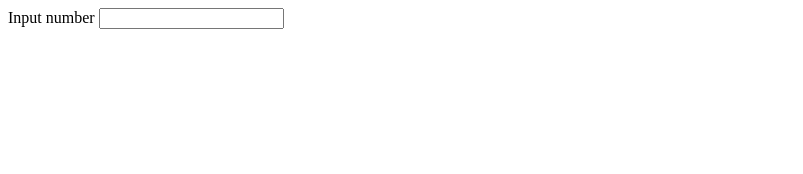
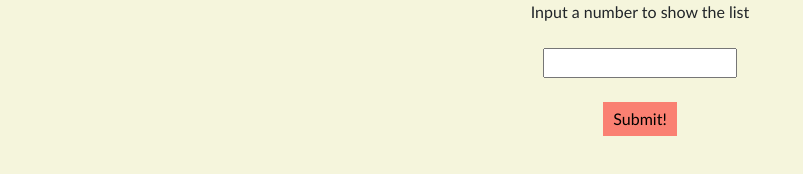
Before and after one commit to Estelope/Mr-Robogers-Neighborhood, a plain HTML site: page index.html in a window 1280 px wide. Shown: the whole page, without its empty margins (0-803 px from the left). Drawn offline with Linux system fonts and the light colour scheme.

Commit message:
add basic styling/ expand UI for inputs

```diff
--- a/css/styles.css
+++ b/css/styles.css
@@ -0,0 +1,19 @@
+.hidden {
+  display: none;
+}
+
+.center {
+  margin: auto;
+  text-align: center;
+  font-family: 'Gill Sans', 'Gill Sans MT', Calibri, 'Trebuchet MS', sans-serif;
+  background-color: beige;
+}
+
+.submitButton {
+  padding: 5px 10px;
+  background-color: salmon;
+  color: rgb(0, 0, 0);
+  border: black 10px;
+  cursor: crosshair;
+
+}
--- a/index.html
+++ b/index.html
@@ -1,14 +1,26 @@
 <!DOCTYPE html>
 <html lang="en">
+
 <head>
   <meta charset="UTF-8">
   <meta name="viewport" content="width=device-width, initial-scale=1.0">
+  <link href="css/styles.css" rel="stylesheet" type="text/css">
+  <link href="css/bootstrap.css" rel="stylesheet" type="text/css">
+  <script src="Js/scripts.js"></script>
   <title>Mr Robogers Neighboordhood</title>
 </head>
-<body>
- <form>
-  <label for="Number input">Input number</label>
-  <input id="userInput"
- </form>
+
+<body class="center">
+  <form>
+    <label>Input a number to show the list</label>
+    <br>
+    <br>
+    <input id="userInput" type="number">
+    <br>
+    <br>
+    <button class="submitButton" type="submit">Submit!</button>
+    <p id="generatedList"></p>
+  </form>
 </body>
+
 </html>
```
